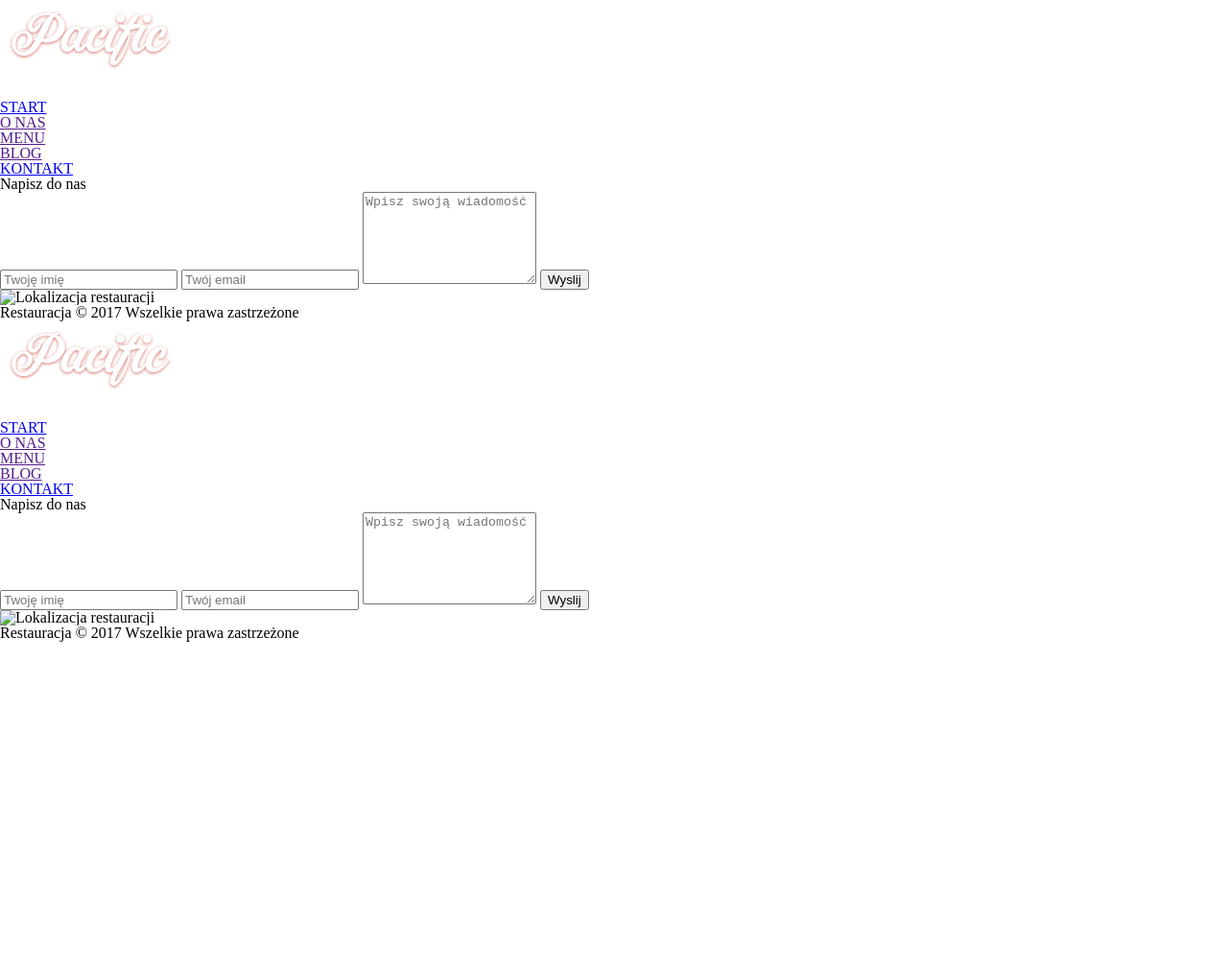
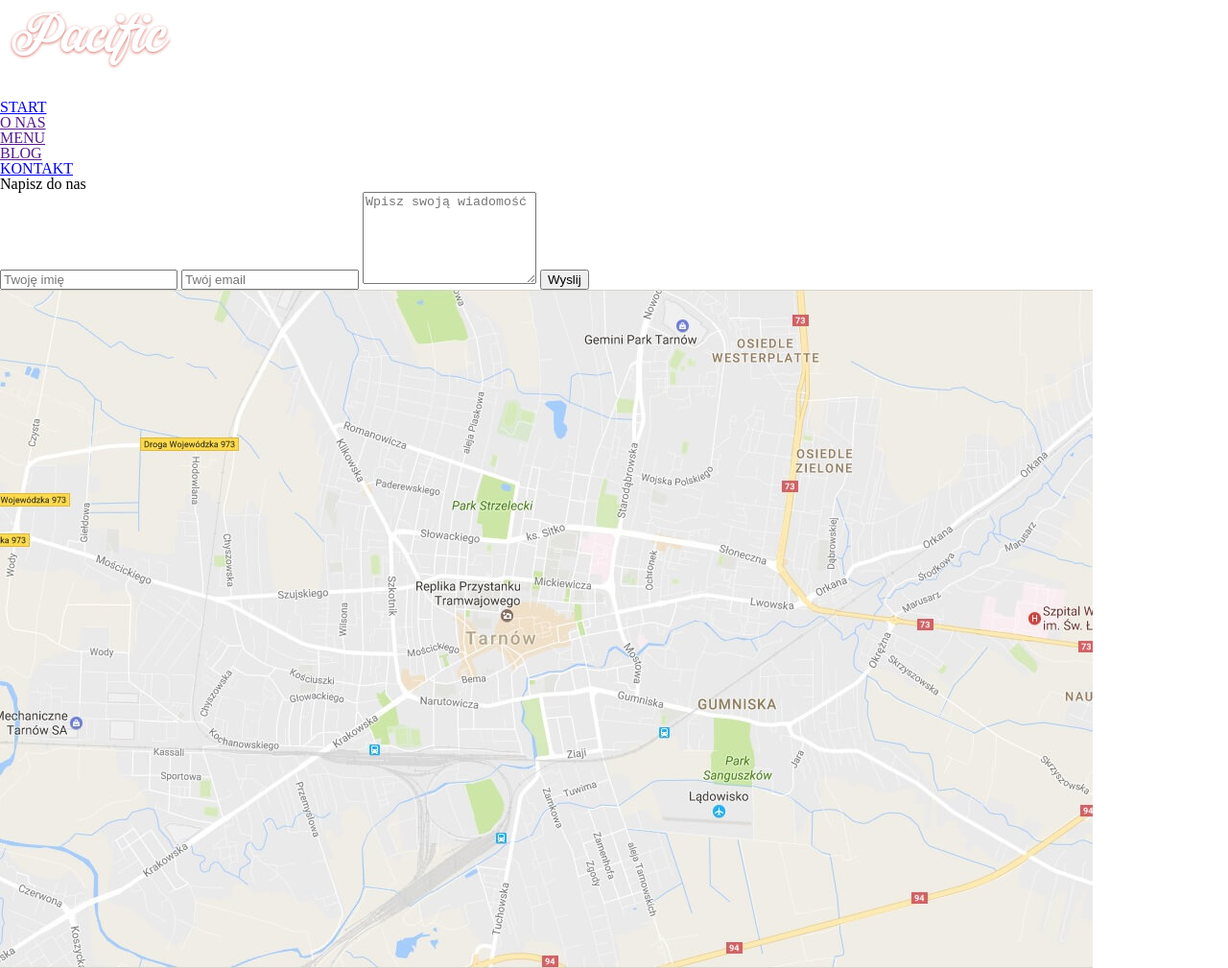
Before and after one commit to Kondzioplus/Kurs_CSS3, a plain HTML site: page Praktyczny Projekt/1-3/kontakt.html in a window 1280 px wide. Shown: the top 1009 px of the page at 96% size. Before the commit the page ends 800 px from the top, so only its background shows below. Drawn offline with Linux system fonts and the light colour scheme; files whose address does not match are found by name.

Commit message:
poprawka dublowania strony kontakt

```diff
--- a/Praktyczny Projekt/1-3/kontakt.html
+++ b/Praktyczny Projekt/1-3/kontakt.html
@@ -55,56 +55,3 @@
 	<footer>
 		Restauracja &copy; 2017 Wszelkie prawa zastrzeżone
 	</footer>
-</body>
-</html><!DOCTYPE html>
-<html>
-<head>
-	<meta charset="UTF-8">
-	<title>Kontakt - Witamy w naszej restauracji</title>
-	<link rel="stylesheet" href="style.css">
-</head>
-<body>
-	<header>
-		<div class="logo-bar">
-			<a href="index.html">
-				<img src="../images/logo.png" alt="Logo restauracji">
-			</a>
-		</div>
-
-		<nav>
-			<ul>
-				<li><a href="index.html">START</a></li>
-				<li><a href="">O NAS</a></li>
-				<li><a href="">MENU</a></li>
-				<li><a href="">BLOG</a></li>
-				<li><a href="kontakt.html">KONTAKT</a></li>
-			</ul>
-		</nav>
-	</header>
-	<main>
-
-		<section class="section-contact-form">
-			<div class="section-contact-form-inner">
-				<h1 class="section-header">Napisz do nas</h1>
-				<form action="" method="">
-					<input type="text" placeholder="Twoję imię">
-					<input type="email" placeholder="Twój email">
-					<textarea placeholder="Wpisz swoją wiadomość" rows="6"></textarea>
-					<button type="submit">Wyslij</button>
-				</form>
-			</div>
-		</section>
-
-		<section class="section-map">
-			<picture>
-				<source media="(min-width: 600px)" srcset="images/mapa.jpg">
-				<img src="../images/mapa_small.jpg" alt="Lokalizacja restauracji">
-			</picture>
-		</section>
-
-	</main>
-	<footer>
-		Restauracja &copy; 2017 Wszelkie prawa zastrzeżone
-	</footer>
-</body>
-</html>
```
Also changed, not shown: Praktyczny Projekt/1-2/kontakt.html (+0 -52 lines), Praktyczny Projekt/1-4/kontakt.html (+0 -52 lines), Praktyczny Projekt/1-5/kontakt.html (+0 -52 lines).
